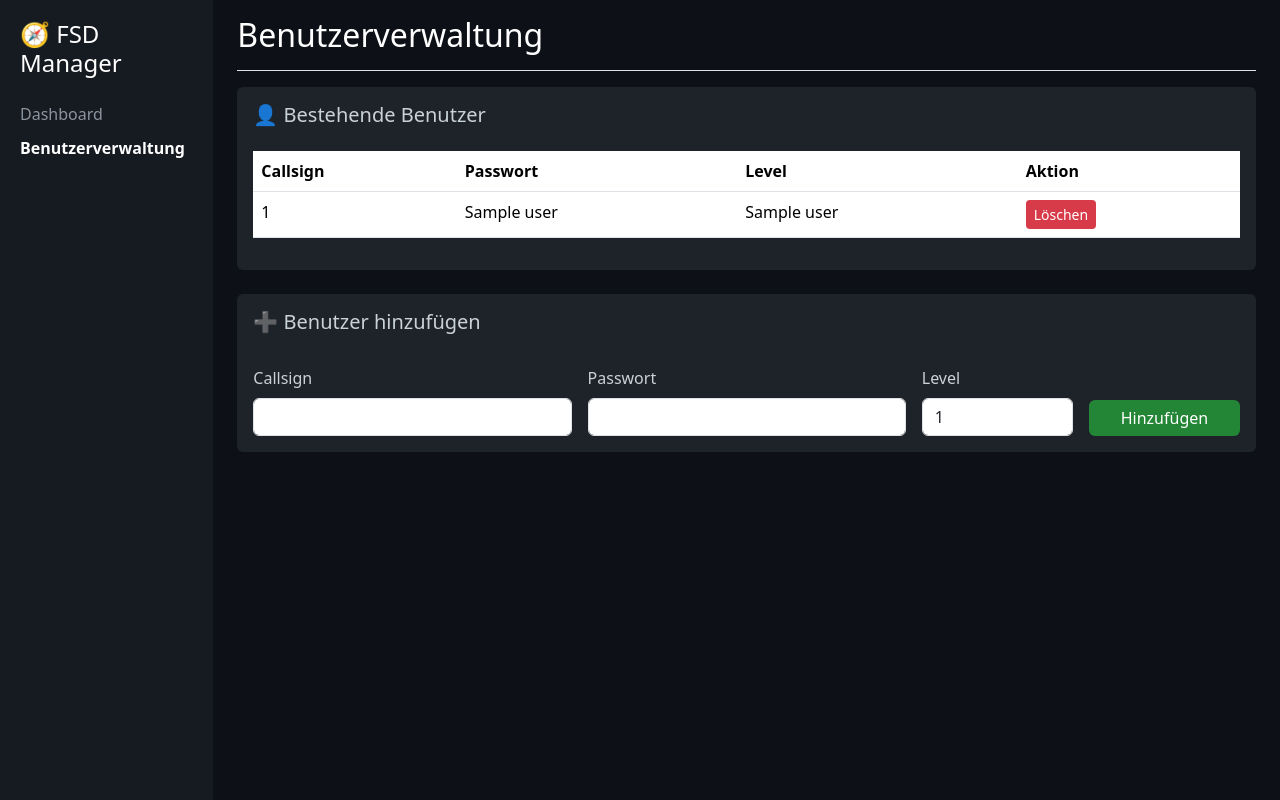
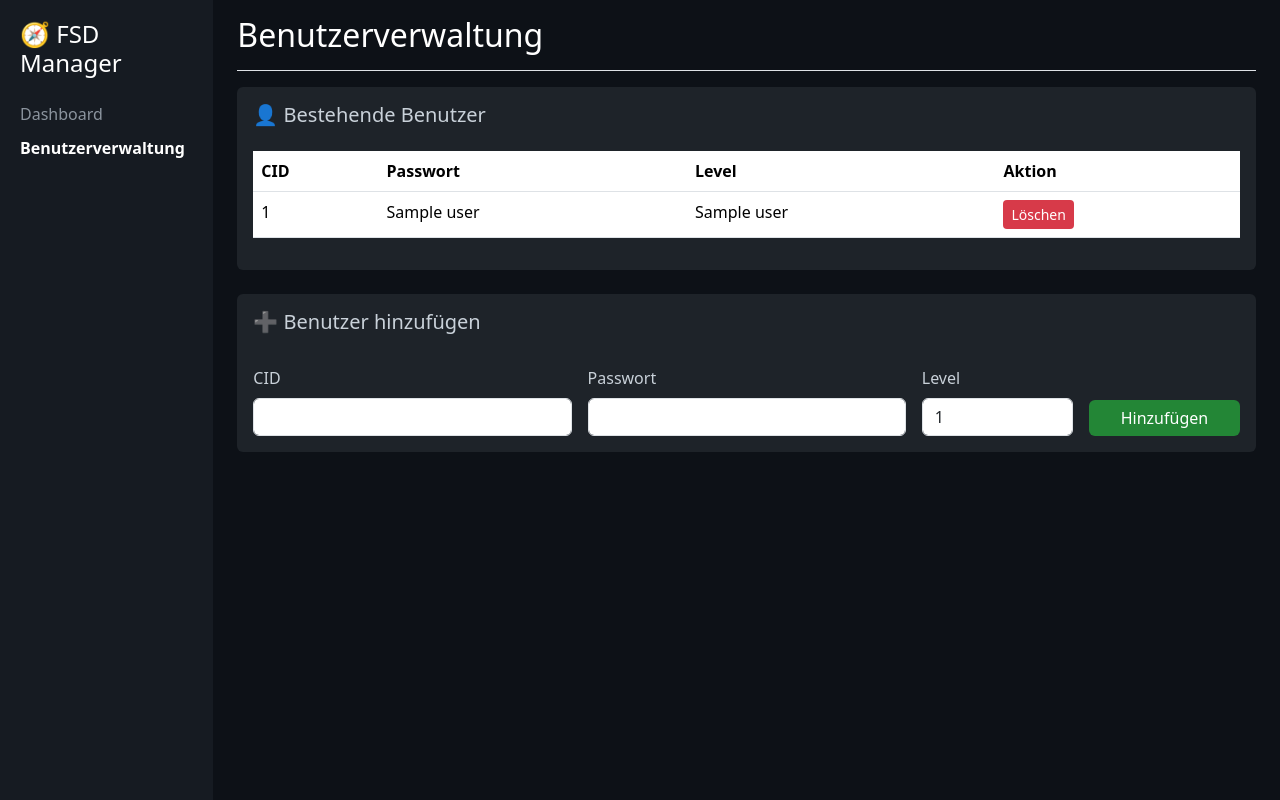
Before and after one commit to cedric1982/fsd, a Flask app: template web/templates/users.html in a window 1280 px wide. Run offline with Flask 3, Linux system fonts and the light colour scheme; the template is opened without the code that fills it: most values are stand-ins (such as "Sample title", 1, 10 or a date in 2020).

Commit message:
Update users.html
CID hinzugefügt

```diff
--- a/web/templates/users.html
+++ b/web/templates/users.html
@@ -39,7 +39,7 @@
                 <table class="table mt-3">
                     <thead>
                         <tr>
-                            <th>Callsign</th>
+                            <th>CID</th>
                             <th>Passwort</th>
                             <th>Level</th>
                             <th>Aktion</th>
@@ -64,8 +64,8 @@
                 <h5>➕ Benutzer hinzufügen</h5>
                 <form method="POST" action="/add_user" class="row g-3 mt-2">
                     <div class="col-md-4">
-                        <label class="form-label">Callsign</label>
-                        <input type="text" class="form-control" name="callsign" required>
+                        <label class="form-label">CID</label>
+                        <input type="text" class="form-control" name="CID" required>
                     </div>
                     <div class="col-md-4">
                         <label class="form-label">Passwort</label>
```
